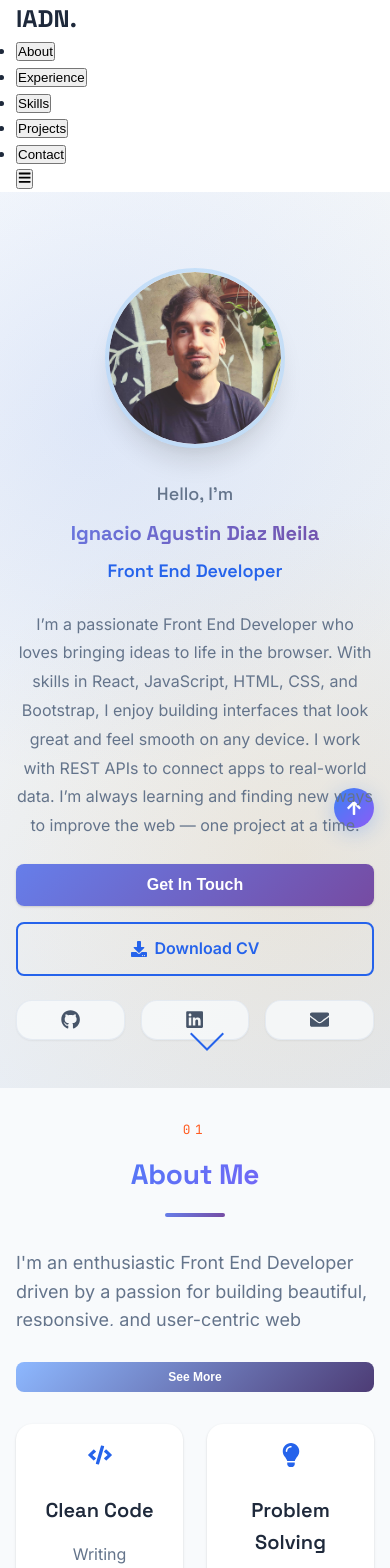
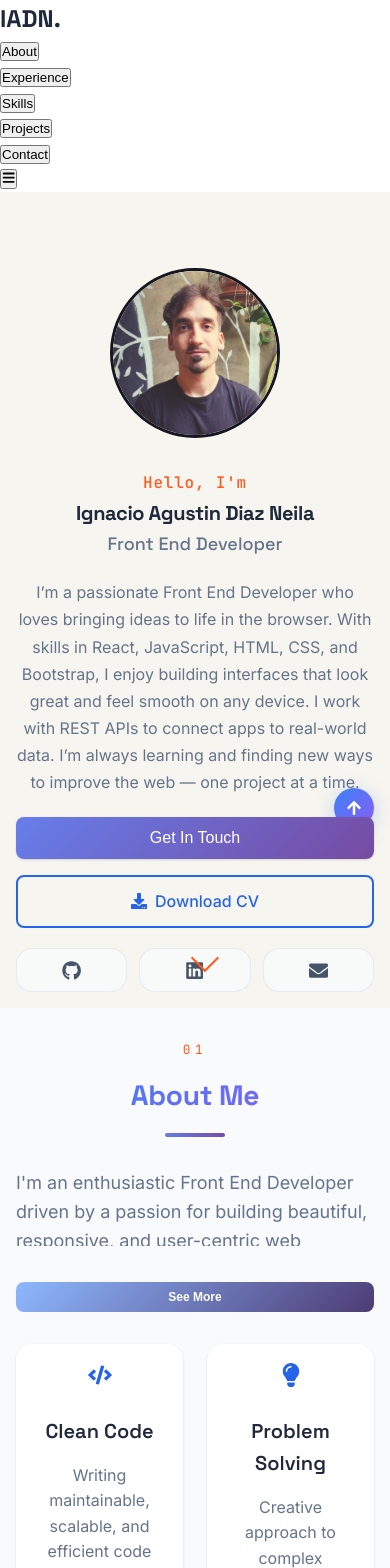
Before and after one commit to IgnacioDN/Portfolio, a React (Vite) app in the folder Portfolio-Project/: page / in a window 390 px wide. Shown: the top 1568 px of the page. Built offline with nearby package versions, Linux system fonts and the light colour scheme.

Commit message:
Refactor Hero.css for improved styling and animations

```diff
--- a/Portfolio-Project/src/styles/Hero.css
+++ b/Portfolio-Project/src/styles/Hero.css
@@ -3,23 +3,10 @@
   min-height: 100vh;
   display: flex;
   align-items: center;
-  background: linear-gradient(135deg, #f8fafc 0%, #e2e8f0 100%);
+  background: var(--paper);
   position: relative;
   overflow: hidden;
-  padding-top: 70px;
-}
-
-.hero-section::before {
-  content: '';
-  position: absolute;
-  top: 0;
-  left: 0;
-  right: 0;
-  bottom: 0;
-  background:
-    radial-gradient(circle at 25% 25%, rgba(37, 99, 235, 0.1) 0%, transparent 50%),
-    radial-gradient(circle at 75% 75%, rgba(245, 158, 11, 0.1) 0%, transparent 50%);
-  z-index: 1;
+  padding-top: 68px;
 }
 
 .hero-container {
@@ -42,51 +29,51 @@
 .hero-text {
   display: flex;
   flex-direction: column;
-  gap: 2rem;
+  gap: 1.75rem;
 }
 
 .hero-title {
   display: flex;
   flex-direction: column;
-  gap: 0.5rem;
+  gap: 0.4rem;
 }
 
 .hero-greeting {
-  font-size: var(--font-size-xl);
-  color: var(--text-secondary);
-  font-weight: 400;
+  font-family: var(--font-mono);
+  font-size: var(--font-size-base);
+  color: var(--signal);
+  font-weight: 500;
+  letter-spacing: 0.05em;
   opacity: 0;
-  animation: fadeInUp 0.8s ease-out 0.2s forwards;
+  animation: fadeInUp 0.6s ease-out 0.1s forwards;
 }
 
 .hero-name {
+  font-family: var(--font-display);
   font-size: var(--font-size-5xl);
   font-weight: 700;
   color: var(--text-primary);
-  background: var(--bg-gradient);
-  -webkit-background-clip: text;
-  -webkit-text-fill-color: transparent;
-  background-clip: text;
-  white-space: nowrap;
+  letter-spacing: -0.02em;
+  line-height: 1.1;
   opacity: 0;
-  animation: fadeInUp 0.8s ease-out 0.4s forwards;
+  animation: fadeInUp 0.6s ease-out 0.2s forwards;
 }
 
 .hero-role {
-  font-size: var(--font-size-2xl);
-  color: var(--primary-color);
-  font-weight: 600;
+  font-size: var(--font-size-xl);
+  color: var(--text-secondary);
+  font-weight: 500;
   opacity: 0;
-  animation: fadeInUp 0.8s ease-out 0.6s forwards;
+  animation: fadeInUp 0.6s ease-out 0.3s forwards;
 }
 
 .hero-description {
   font-size: var(--font-size-lg);
   color: var(--text-secondary);
-  line-height: 1.8;
-  max-width: 500px;
+  line-height: 1.7;
+  max-width: 480px;
   opacity: 0;
-  animation: fadeInUp 0.8s ease-out 0.8s forwards;
+  animation: fadeInUp 0.6s ease-out 0.4s forwards;
 }
 
 /* Hero Buttons */
@@ -95,44 +82,38 @@
   gap: 1rem;
   flex-wrap: wrap;
   opacity: 0;
-  animation: fadeInUp 0.8s ease-out 1s forwards;
-}
-
-.hero-buttons .btn-primary,
-.hero-buttons .btn-secondary {
-  padding: 0.875rem 2rem;
-  font-size: var(--font-size-base);
-  font-weight: 600;
+  animation: fadeInUp 0.6s ease-out 0.5s forwards;
 }
 
 /* Social Links */
 .hero-social {
   display: flex;
-  gap: 1rem;
-  margin-bottom: 3rem;
+  gap: 0.75rem;
+  margin-bottom: 1rem;
   opacity: 0;
-  animation: fadeInUp 0.8s ease-out 1.2s forwards;
+  animation: fadeInUp 0.6s ease-out 0.6s forwards;
 }
 
 .social-link {
   display: flex;
   align-items: center;
   justify-content: center;
-  width: 48px;
-  height: 48px;
+  width: 44px;
+  height: 44px;
   background: var(--bg-primary);
   color: var(--text-secondary);
+  border: 1px solid var(--line);
   border-radius: 50%;
   text-decoration: none;
-  font-size: var(--font-size-xl);
+  font-size: var(--font-size-lg);
   transition: all var(--transition-normal);
-  box-shadow: var(--shadow-sm);
 }
 
 .social-link:hover {
-  color: var(--primary-color);
-  transform: translateY(-3px);
-  box-shadow: var(--shadow-md);
+  color: var(--paper);
+  background: var(--ink);
+  border-color: var(--ink);
+  transform: translateY(-2px);
 }
 
 /* Hero Image */
@@ -141,37 +122,33 @@
   justify-content: center;
   align-items: center;
   opacity: 0;
-  animation: fadeInUp 0.8s ease-out 0.6s forwards;
+  animation: fadeInUp 0.6s ease-out 0.3s forwards;
 }
 
 .image-container {
   position: relative;
   width: 100%;
-  max-width: 280px;
+  max-width: 260px;
   aspect-ratio: 1;
   border-radius: 50%;
   overflow: hidden;
-  box-shadow: var(--shadow-xl);
-  border: 4px solid rgba(66, 165, 245, 0.2);
-  transition: all 0.3s ease;
+  border: 3px solid var(--ink);
+  transition: all 0.25s ease;
 }
 
-.image-container:hover {
-  transform: translateY(-5px);
-  box-shadow: 0 20px 40px rgba(0, 0, 0, 0.15);
-  border-color: rgba(66, 165, 245, 0.4);
+.image-container::after {
+  content: '';
+  position: absolute;
+  inset: -3px;
+  border-radius: 50%;
+  border: 1px dashed var(--signal);
+  pointer-events: none;
 }
 
 .profile-image {
   width: 100%;
   height: 100%;
   object-fit: cover;
-  border-radius: 50%;
-  transition: all 0.3s ease;
-}
-
-.profile-image:hover {
-  transform: scale(1.05);
 }
 
 /* Scroll Indicator */
@@ -181,13 +158,13 @@
   left: 50%;
   transform: translateX(-50%);
   opacity: 0;
-  animation: fadeInUp 0.8s ease-out 1.4s forwards;
+  animation: fadeInUp 0.6s ease-out 0.8s forwards;
 }
 
 .scroll-arrow {
-  width: 24px;
-  height: 24px;
-  border: 2px solid var(--primary-color);
+  width: 20px;
+  height: 20px;
+  border: 2px solid var(--signal);
   border-top: none;
   border-right: none;
   transform: rotate(-45deg);
@@ -195,30 +172,16 @@
 }
 
 @keyframes bounce {
-  0%, 20%, 50%, 80%, 100% {
-    transform: translateY(0) rotate(-45deg);
-  }
-  40% {
-    transform: translateY(-10px) rotate(-45deg);
-  }
-  60% {
-    transform: translateY(-5px) rotate(-45deg);
-  }
+  0%, 20%, 50%, 80%, 100% { transform: translateY(0) rotate(-45deg); }
+  40% { transform: translateY(-8px) rotate(-45deg); }
+  60% { transform: translateY(-4px) rotate(-45deg); }
 }
 
 /* Responsive Design */
 @media (max-width: 1024px) {
-  .hero-content {
-    gap: 3rem;
-  }
-
-  .hero-name {
-    font-size: var(--font-size-4xl);
-  }
-
-  .image-container {
-    max-width: 250px;
-  }
+  .hero-content { gap: 3rem; }
+  .hero-name { font-size: var(--font-size-4xl); }
+  .image-container { max-width: 230px; }
 }
 
 @media (max-width: 768px) {
@@ -234,138 +197,29 @@
     min-height: auto;
   }
 
-  .hero-text {
-    order: 2;
-    gap: 1.5rem;
-  }
-
-  .hero-image {
-    order: 1;
-    margin-top: 1rem
-  }
-
-  .hero-name {
-    font-size: var(--font-size-3xl);
-  }
-
-  .hero-role {
-    font-size: var(--font-size-xl);
-  }
-
-  .hero-description {
-    font-size: var(--font-size-base);
-    max-width: none;
-  }
-
-  .image-container {
-    max-width: 220px;
-  }
+  .hero-text { order: 2; gap: 1.25rem; }
+  .hero-image { order: 1; margin-top: 1rem; }
+  .hero-name { font-size: var(--font-size-3xl); }
+  .hero-role { font-size: var(--font-size-lg); }
+  .hero-description { font-size: var(--font-size-base); max-width: none; }
+  .image-container { max-width: 200px; }
+  .hero-social { justify-content: center; }
 }
 
 @media (max-width: 480px) {
-  .header-container{
-    padding: 0 1rem;
+  .hero-buttons {
+    flex-direction: column;
   }
-  .hero-buttons {
-    flex-direction: row;
-    justify-content: center;
-
-  }
-
-  .hero-buttons .btn-primary,
-  .hero-buttons .btn-secondary {
-    justify-content: center;
-    padding: 0.75rem 1.5rem;
-  }
-
-  .hero-name {
-    font-size: var(--font-size-2xl);
-  }
-
-  .hero-greeting {
-    font-size: var(--font-size-lg);
-  }
-
-  .hero-role {
-    font-size: var(--font-size-lg);
-  }
-
-  .image-container {
-    max-width: 180px;
-  }
-
-  .social-link {
-    width: 40px;
-    height: 40px;
-    font-size: var(--font-size-lg);
-  }
+  .hero-name { font-size: var(--font-size-2xl); }
+  .hero-greeting { font-size: var(--font-size-base); }
+  .image-container { max-width: 170px; }
 }
 
-/* Animation Keyframes */
-@keyframes fadeInUp {
-  from {
-    opacity: 0;
-    transform: translateY(30px);
-  }
-  to {
-    opacity: 1;
-    transform: translateY(0);
-  }
-}
-
-/* Hover effects */
-.hero-name:hover {
-  animation: pulse 1s ease-in-out;
-}
-
-@keyframes pulse {
-  0% {
-    transform: scale(1);
-  }
-  50% {
-    transform: scale(1.05);
-  }
-  100% {
-    transform: scale(1);
-  }
-}
-
-/* Accessibility */
 @media (prefers-reduced-motion: reduce) {
-  .hero-greeting,
-  .hero-name,
-  .hero-role,
-  .hero-description,
-  .hero-buttons,
-  .hero-social,
-  .hero-image,
-  .hero-scroll-indicator {
+  .hero-greeting, .hero-name, .hero-role, .hero-description,
+  .hero-buttons, .hero-social, .hero-image, .hero-scroll-indicator {
     animation: none;
     opacity: 1;
   }
-
-  .scroll-arrow {
-    animation: none;
-  }
-
-  .hero-name:hover {
-    animation: none;
-  }
+  .scroll-arrow { animation: none; }
 }
-
-/* Dark mode support */
-@media (prefers-color-scheme: dark) {
-  .hero-section {
-    background: linear-gradient(135deg, #0f172a 0%, #1e293b 100%);
-  }
-
-  .social-link {
-    background: rgba(255, 255, 255, 0.1);
-    color: var(--text-white);
-  }
-
-  .social-link:hover {
-    background: rgba(37, 99, 235, 0.2);
-    color: var(--primary-light);
-  }
-}
```
